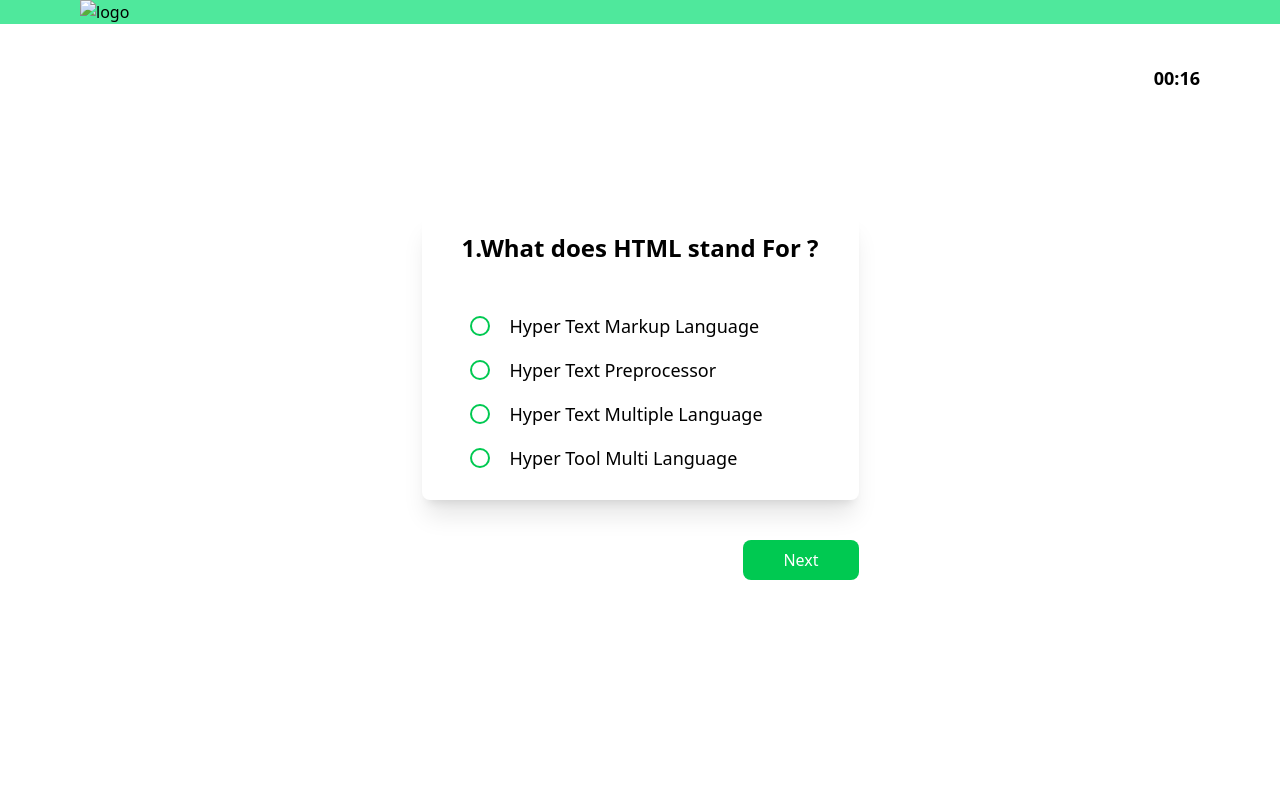
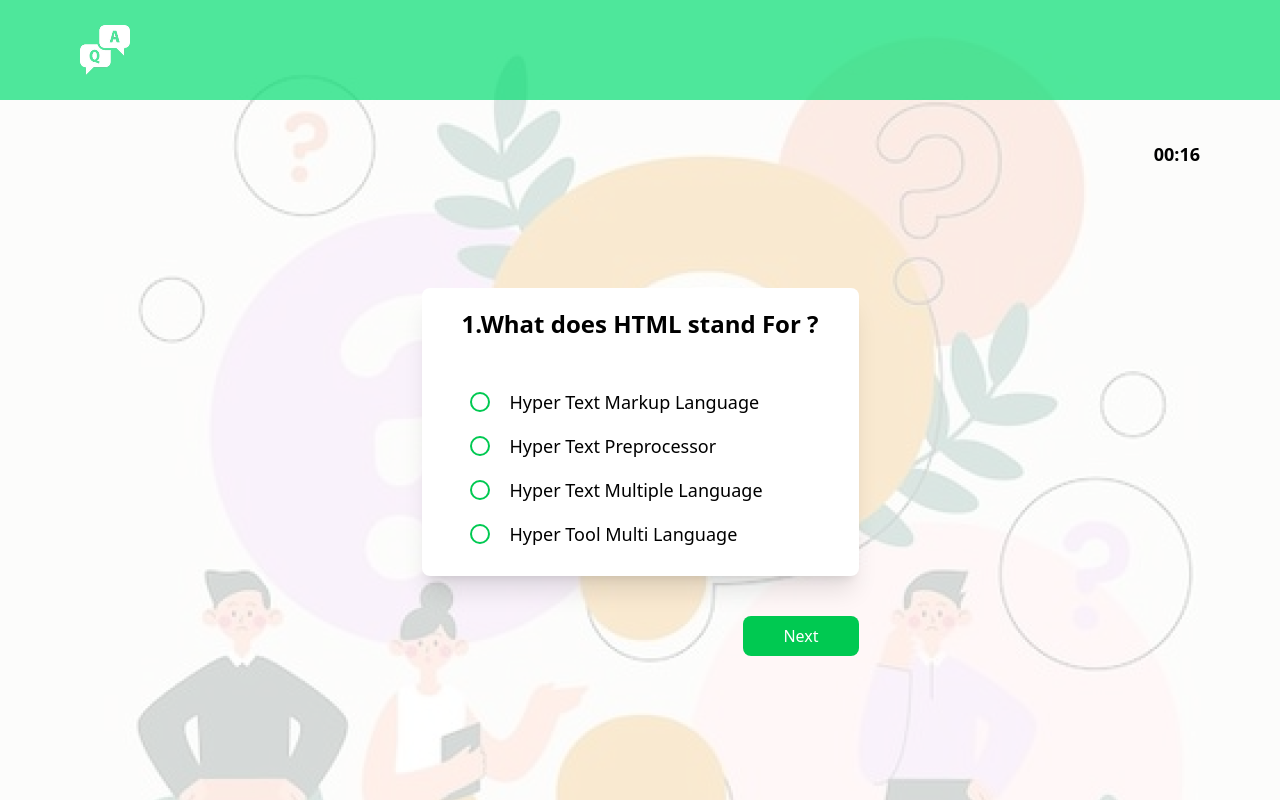
Before and after one commit to Vibuddha94/quiz-web-app, a plain HTML site: page main.html in a window 1280 px wide. Drawn offline with nearby package versions, Linux system fonts and the light colour scheme; the site is published under a folder, as on GitHub Pages, so addresses that start at the root find nothing.

Commit message:
wrong src close #21

```diff
--- a/main.html
+++ b/main.html
@@ -5,13 +5,13 @@
     <meta charset="UTF-8">
     <meta name="viewport" content="width=device-width, initial-scale=1.0">
     <title>Quiz</title>
-    <link rel="icon" href="/assets/icon.png" type="image/x-icon">
+    <link rel="icon" href="./assets/icon.png" type="image/x-icon">
     <script src="https://cdn.jsdelivr.net/npm/@tailwindcss/browser@4"></script>
 </head>
 
-<body class="bg-[url(/assets/bg.png)]">
+<body class="bg-[url(./assets/bg.png)]">
     <nav class="bg-green-400/70 px-20 flex justify-between items-center">
-        <img src="/assets/logo.png" alt="logo">
+        <img src="./assets/logo.png" alt="logo">
         <h1 id="name" class="text-white font-medium text-lg font-sans"></h1>
     </nav>
     <div class="w-full text-right pr-20 py-10">
```
Also changed, not shown: index.html (+4 -4 lines).
